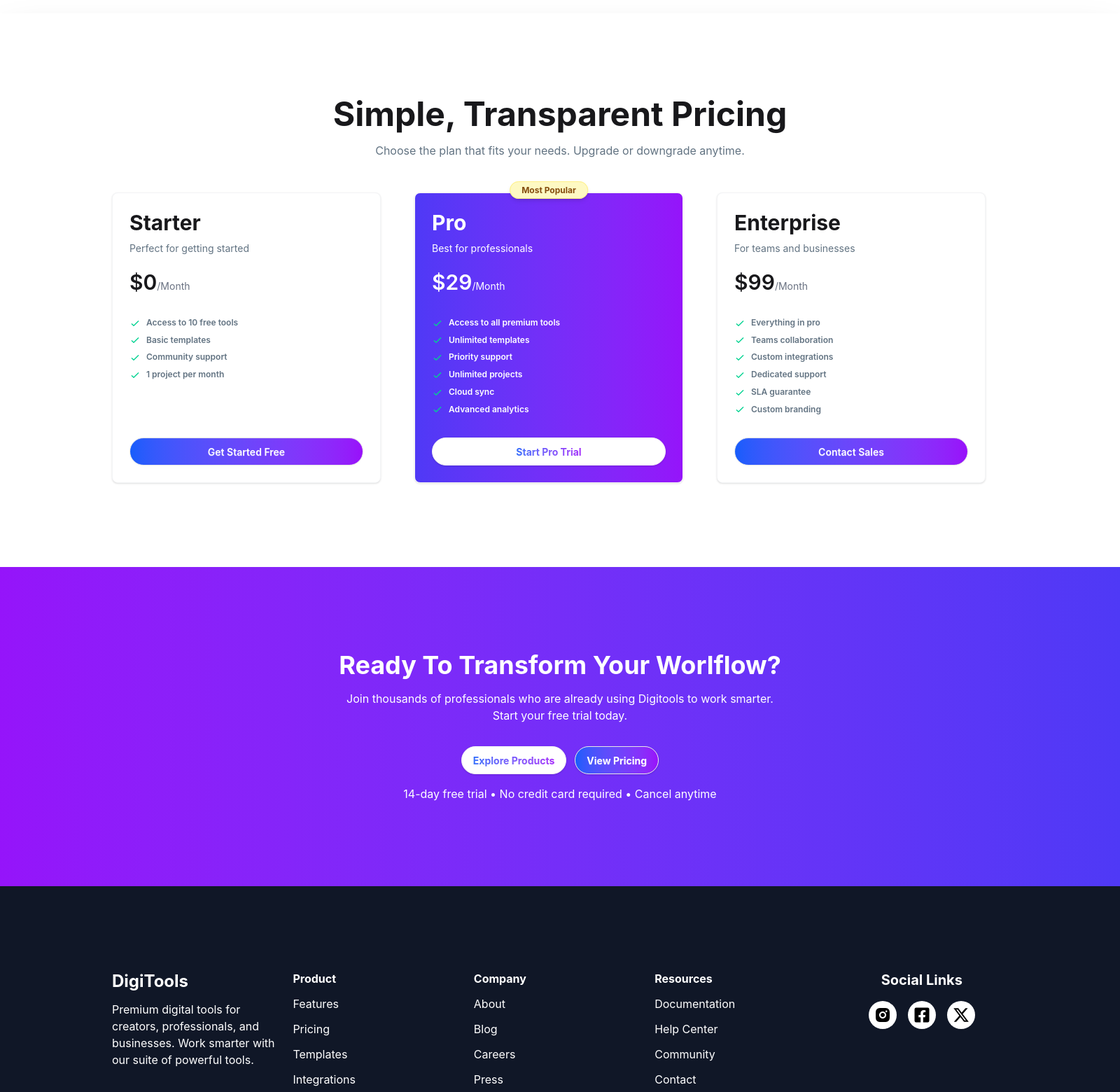
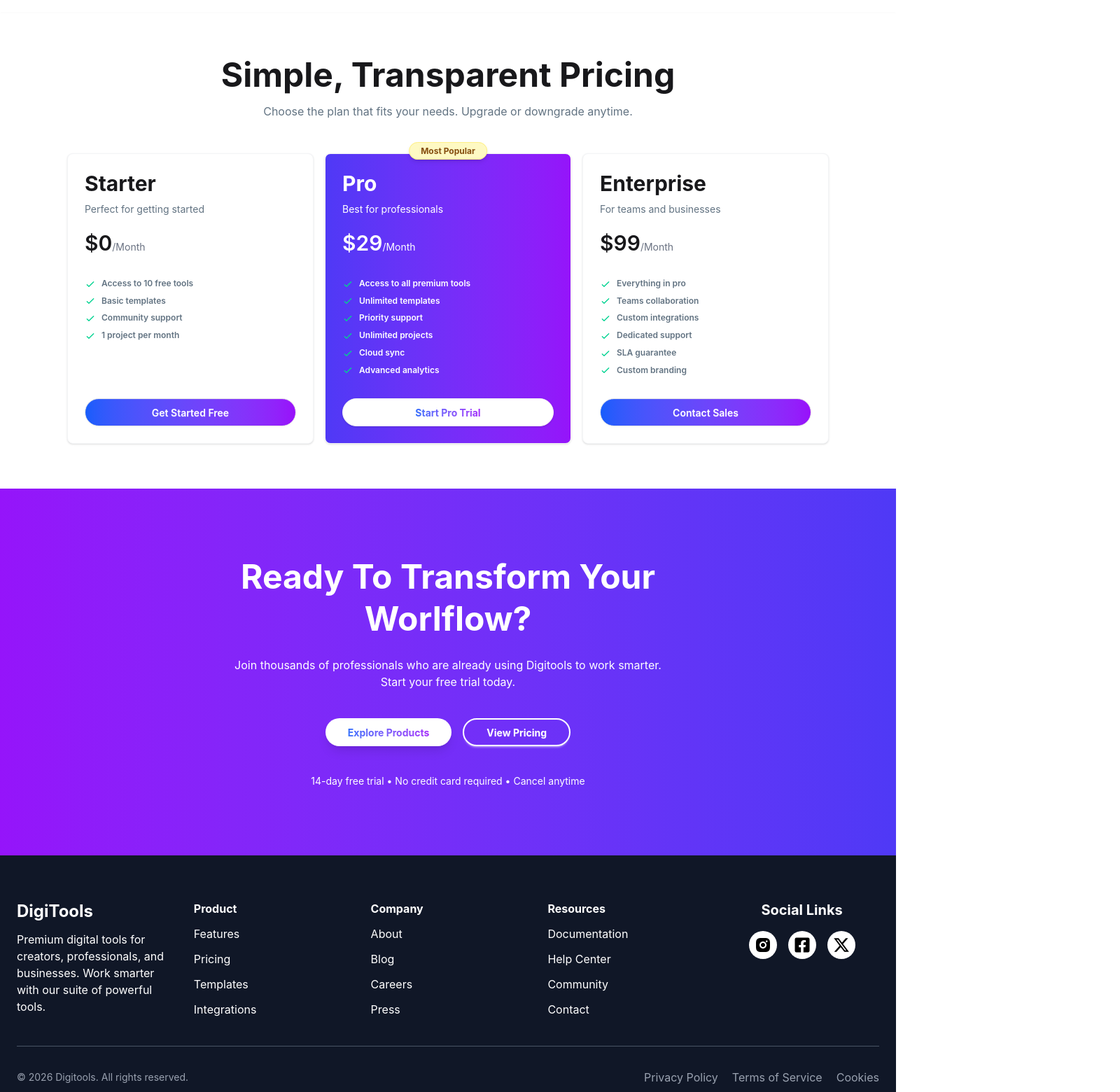
Before and after one commit to Hridrita/DigiTools-Platform, a React (Vite) app: page / in a window 1280 px wide. Shown: the part 3180-4740 px from the top of the page at 70% size, 1600 px wide, since content can reach past the window. Built offline with nearby package versions, Linux system fonts and the light colour scheme.

Commit message:
added responsives in all pages

```diff
--- a/src/Components/Footer1.jsx
+++ b/src/Components/Footer1.jsx
@@ -3,28 +3,28 @@
 const Footer1 = () => {
   return (
     <div>
-      <div className="w-400 h-auto bg-linear-to-l from-[rgb(79,57,246)] to-[rgb(149,20,250)] justify-center items-center text-center p-30 space-y-4">
-        <h1 className="text-[#ffffffFF] font-bold text-4xl">Ready To Transform Your Worlflow?</h1>
+      <div className="w-full h-auto bg-linear-to-l from-[rgb(79,57,246)] to-[rgb(149,20,250)] flex flex-col justify-center items-center text-center py-16 px-6 md:py-24 md:px-12 space-y-6">
+        <h1 className="text-white font-bold text-3xl md:text-5xl max-w-3xl leading-tight">Ready To Transform Your Worlflow?</h1>
         <p className="text-[#ffffffFF]">
           Join thousands of professionals who are already using Digitools to
           work smarter.<br></br> Start your free trial today.
         </p>
 
-        <div className="flex justify-center items-center text-center gap-3 mt-8">
-            <button className="btn bg-[#ffffffFF] border border-gray-100 shadow-sm hover:bg-gray-50 font-bold rounded-3xl">
+        <div className="flex flex-col sm:flex-row justify-center items-center gap-4 mt-4 w-full">
+            <button className="btn bg-white border-none shadow-lg font-bold rounded-full px-8 py-3 w-full sm:w-auto">
                 <span className="bg-linear-to-r from-blue-600 to-purple-600 bg-clip-text text-transparent">
                   Explore Products
                 </span>
               </button>
 
-              <button className="btn bg-linear-to-r from-blue-600 to-purple-600 shadow-sm hover:bg-gray-50 font-bold rounded-3xl">
+              <button className="btn bg-transparent border-2 border-white text-white  font-bold rounded-full px-8 py-3 w-full sm:w-auto">
                 <span className="text-[#ffffffFF]">
                   View Pricing
                 </span>
               </button>
         </div>
 
-        <p className="text-[#ffffffFF]">14-day free trial • No credit card required • Cancel anytime</p>
+        <p className="text-[#ffffffFF] text-xs md:text-sm pt-4">14-day free trial • No credit card required • Cancel anytime</p>
 
       </div>
     </div>
--- a/src/Components/Footer2.jsx
+++ b/src/Components/Footer2.jsx
@@ -5,8 +5,8 @@
 
 const Footer2 = () => {
   return (
-    <div className="w-400 h-auto bg-[#101727FF] p-30">
-      <div className="container mx-auto  grid grid-cols-5 gap-3">
+    <div className="w-full h-auto bg-[#101727FF] py-16 px-6">
+      <div className="container mx-auto grid grid-cols-1 md:grid-cols-5 gap-8">
         <div className="space-y-3">
           <h1 className="text-[#ffffffFF] font-bold text-2xl">DigiTools</h1>
           <p className="text-[#ffffffFF]">
@@ -57,10 +57,10 @@
         </div>
       </div>
 
-      <div className="container mx-auto mt-30 border border-gray-600 w-320"></div>
+      <div className="container mx-auto mt-10 border-t border-gray-600 w-full"></div>
 
-      <div className="container mx-auto mt-8">
-        <div className="flex justify-between">
+      <div className="container mx-auto mt-8 flex flex-col md:flex-row justify-between items-center gap-4 text-center md:text-left">
+
         <p className="text-gray-400 text-sm">
           &copy; 2026 Digitools. All rights reserved.
         </p>
@@ -75,7 +75,7 @@
       </div>
 
 
-    </div>
+
   );
 };
 
--- a/src/Components/PricingCard.jsx
+++ b/src/Components/PricingCard.jsx
@@ -2,16 +2,17 @@
 
 const PricingCard = () => {
   return (
-    <div className="w-400 h-auto shadow-2xl p-30">
-      <div className="flex-col justify-center items-center text-center space-y-4">
-        <h1 className="text-5xl font-bold">Simple, Transparent Pricing</h1>
-        <p className="text-[#627382FF]">
+    <div className="w-full h-auto shadow-sm">
+      <div className="py-16 px-6 md:px-12 lg:px-24">
+        <div className="flex-col justify-center items-center text-center space-y-4">
+        <h1 className="text-3xl md:text-5xl font-bold">Simple, Transparent Pricing</h1>
+        <p className="text-[#627382FF] max-w-2xl mx-auto">
           Choose the plan that fits your needs. Upgrade or downgrade anytime.
         </p>
       </div>
 
       <div className="container mx-auto grid grid-cols-1 md:grid-cols-3 gap-4 mt-12">
-        <div className="card w-96 bg-base-100 shadow-sm border border-gray-100 h-full flex flex-col justify-between">
+        <div className="card w-full max-w-md bg-base-100 shadow-sm border border-gray-100 h-full flex flex-col justify-between">
           <div className="card-body flex flex-col h-full">
             <div className="flex-grow">
               <h2 className="text-3xl font-bold mb-2">Starter</h2>
@@ -110,7 +111,7 @@
           </div>
         </div>
 
-        <div className="card w-96 bg-linear-to-r from-[#4F39F6] to-[#9514FA] shadow-sm border border-gray-100 h-full flex flex-col justify-between">
+        <div className="card w-full max-w-md bg-linear-to-r from-[#4F39F6] to-[#9514FA] shadow-sm border border-gray-100 h-full flex flex-col justify-between">
           <div className=" relative card-body flex flex-col h-full">
             <div className="absolute -top-4 left-1/2 -translate-x-1/2">
               <span className="bg-[#FEF9C3] text-[#854D0E] text-xs font-bold px-4 py-1 rounded-full shadow-md border border-yellow-200 whitespace-nowrap">
@@ -249,7 +250,7 @@
           </div>
         </div>
 
-        <div className="card w-96 bg-base-100 shadow-sm border border-gray-100 h-full flex flex-col justify-between">
+        <div className="card w-full max-w-md bg-base-100 shadow-sm border border-gray-100 h-full flex flex-col justify-between">
           <div className="card-body flex flex-col h-full">
             <div className="flex-grow">
               <h2 className="text-3xl font-bold mb-2">Enterprise </h2>
@@ -383,6 +384,7 @@
           </div>
         </div>
       </div>
+      </div>
     </div>
   );
 };
```
